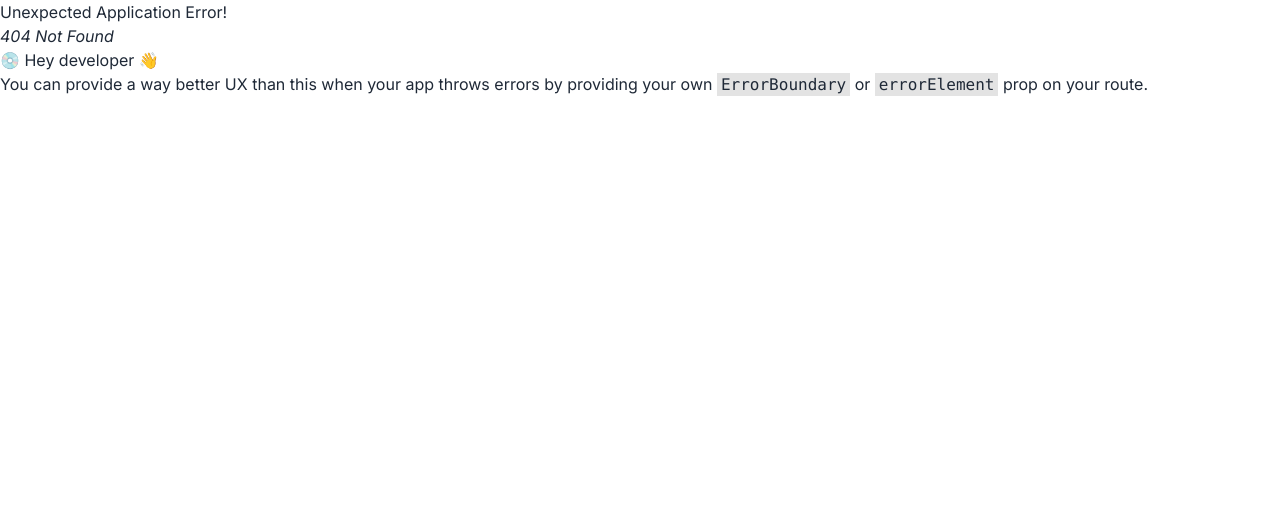
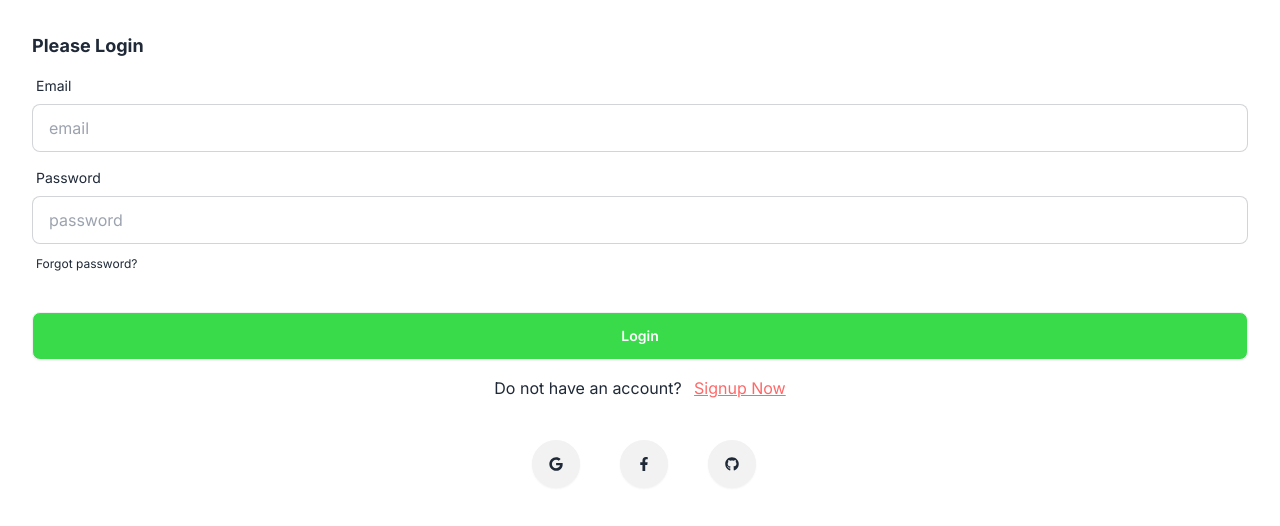
Before and after one commit to Nadeesha-Tennakoon/FOODI-APP, a React (Vite) app in the folder foodi-client/: page /signup in a window 1280 px wide. Before the commit this address had no page. Shown: the top 526 px of the page. Built offline with nearby package versions, Linux system fonts and the light colour scheme.

Commit message:
Login page

```diff
--- a/foodi-client/package.json
+++ b/foodi-client/package.json
@@ -14,6 +14,7 @@
     "match-sorter": "^6.3.4",
     "react": "^18.3.1",
     "react-dom": "^18.3.1",
+    "react-hook-form": "^7.53.1",
     "react-icons": "^5.3.0",
     "react-router-dom": "^6.26.2",
     "react-slick": "^0.30.2",
--- a/foodi-client/src/components/Model.jsx
+++ b/foodi-client/src/components/Model.jsx
@@ -1,13 +1,27 @@
 import React from "react";
+import { FaFacebookF, FaGithub, FaGoogle } from "react-icons/fa";
 import { Link } from "react-router-dom";
+import { useForm } from "react-hook-form";
 
 const Model = () => {
+  const {
+    register,
+    handleSubmit,
+    formState: { errors },
+  } = useForm();
+  const onSubmit = (data) => console.log(data);
   return (
     <dialog id="my_modal_5" className="modal modal-bottom sm:modal-middle">
       <div className="modal-box">
-        <div className="modal-action mt-0">
-          <form className="card-body" method="dialog">
+        <div className="modal-action flex flex-col justify-center mt-0">
+          <form
+            onSubmit={handleSubmit(onSubmit)}
+            className="card-body"
+            method="dialog"
+          >
             <h3 className="font-bold text-lg">Please Login</h3>
+
+            {/* email */}
             <div className="form-control">
               <label className="label">
                 <span className="label-text">Email</span>
@@ -16,9 +30,11 @@ const Model = () => {
                 type="email"
                 placeholder="email"
                 className="input input-bordered"
-                required
+                {...register("email")}
               />
             </div>
+
+            {/* password */}
             <div className="form-control">
               <label className="label">
                 <span className="label-text">Password</span>
@@ -27,7 +43,7 @@ const Model = () => {
                 type="password"
                 placeholder="password"
                 className="input input-bordered"
-                required
+                {...register("password")}
               />
               <label className="label mt-1">
                 <a href="#" className="label-text-alt link link-hover">
@@ -55,22 +71,15 @@ const Model = () => {
           </form>
 
           {/* Social sign in */}
-          <div>
-            <button className="btn btn-circle">
-              <svg
-                xmlns="http://www.w3.org/2000/svg"
-                className="h-6 w-6"
-                fill="none"
-                viewBox="0 0 24 24"
-                stroke="currentColor"
-              >
-                <path
-                  strokeLinecap="round"
-                  strokeLinejoin="round"
-                  strokeWidth="2"
-                  d="M6 18L18 6M6 6l12 12"
-                />
-              </svg>
+          <div className="text-center space-x-10 mb-5">
+            <button className="btn btn-circle hover:bg-green hover:text-white">
+              <FaGoogle />
+            </button>
+            <button className="btn btn-circle hover:bg-green hover:text-white">
+              <FaFacebookF />
+            </button>
+            <button className="btn btn-circle hover:bg-green hover:text-white">
+              <FaGithub />
             </button>
           </div>
         </div>
--- /dev/null
+++ b/foodi-client/src/components/Signup.jsx
@@ -0,0 +1,87 @@
+import React from "react";
+import { FaFacebookF, FaGithub, FaGoogle } from "react-icons/fa";
+import { Link } from "react-router-dom";
+import { useForm } from "react-hook-form";
+
+const Signup = () => {
+  const {
+    register,
+    handleSubmit,
+    formState: { errors },
+  } = useForm();
+  const onSubmit = (data) => console.log(data);
+  return (
+    <div className="modal-action flex flex-col justify-center mt-0">
+      <form
+        onSubmit={handleSubmit(onSubmit)}
+        className="card-body"
+        method="dialog"
+      >
+        <h3 className="font-bold text-lg">Please Login</h3>
+
+        {/* email */}
+        <div className="form-control">
+          <label className="label">
+            <span className="label-text">Email</span>
+          </label>
+          <input
+            type="email"
+            placeholder="email"
+            className="input input-bordered"
+            {...register("email")}
+          />
+        </div>
+
+        {/* password */}
+        <div className="form-control">
+          <label className="label">
+            <span className="label-text">Password</span>
+          </label>
+          <input
+            type="password"
+            placeholder="password"
+            className="input input-bordered"
+            {...register("password")}
+          />
+          <label className="label mt-1">
+            <a href="#" className="label-text-alt link link-hover">
+              Forgot password?
+            </a>
+          </label>
+        </div>
+
+        {/* error */}
+
+        {/* login button */}
+        <div className="form-control mt-6">
+          <input
+            type="submit"
+            value="Login"
+            className="btn bg-green text-white"
+          />
+        </div>
+        <p className="text-center my-2">
+          Do not have an account?{" "}
+          <Link to="/signup" className="underline text-red ml-2">
+            Signup Now
+          </Link>
+        </p>
+      </form>
+
+      {/* Social sign in */}
+      <div className="text-center space-x-10 mb-5">
+        <button className="btn btn-circle hover:bg-green hover:text-white">
+          <FaGoogle />
+        </button>
+        <button className="btn btn-circle hover:bg-green hover:text-white">
+          <FaFacebookF />
+        </button>
+        <button className="btn btn-circle hover:bg-green hover:text-white">
+          <FaGithub />
+        </button>
+      </div>
+    </div>
+  );
+};
+
+export default Signup;
--- a/foodi-client/src/router/Router.jsx
+++ b/foodi-client/src/router/Router.jsx
@@ -2,6 +2,7 @@ import { createBrowserRouter } from "react-router-dom";
 import Main from "../layout/main";
 import Home from "../pages/home/Home";
 import Menu from "../pages/shop/Menu";
+import Signup from "../components/Signup";
 
 const router = createBrowserRouter([
   {
@@ -18,6 +19,10 @@ const router = createBrowserRouter([
       },
     ],
   },
+  {
+    path: "/signup",
+    element: <Signup />,
+  },
 ]);
 
 export default router;
```
Also changed, not shown: 1 other file (tests, documents, lock files or other folders).
